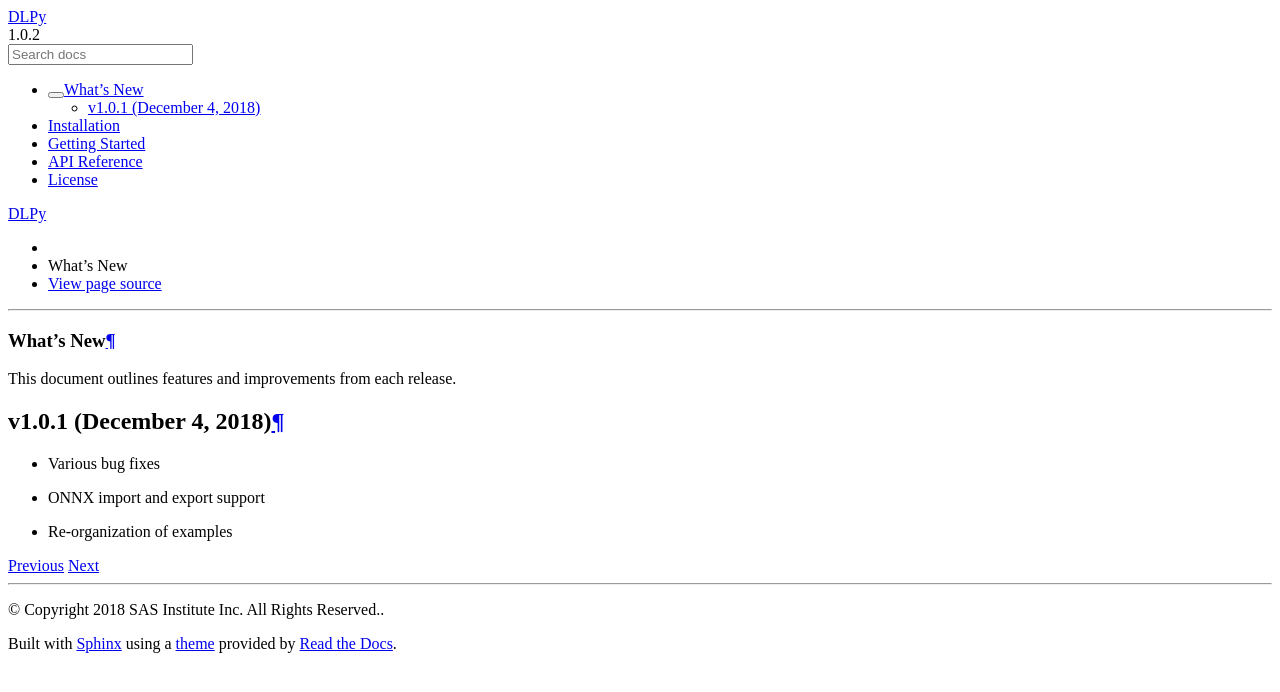
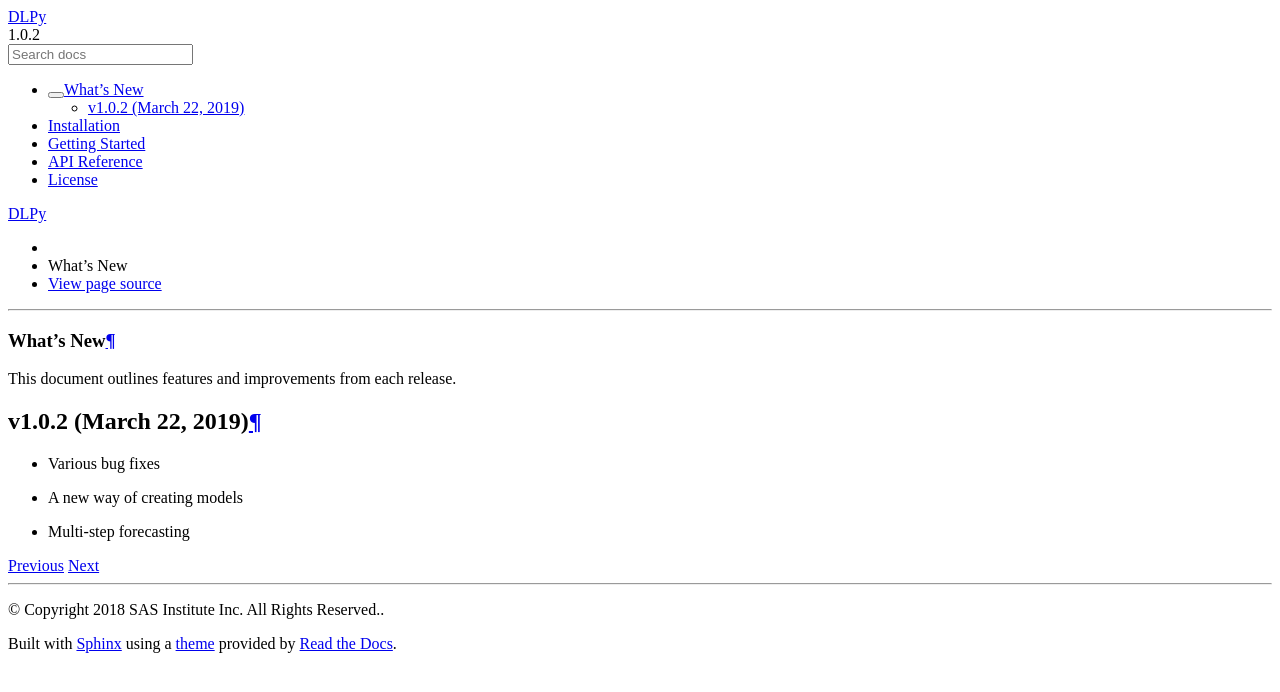
Before and after one commit to sassoftware/python-dlpy, a Sphinx documentation site: the page built from doc/source/whatsnew.rst, in a window 1280 px wide. Shown: the top 692 px of the page. Built offline with Sphinx 7.4.7 and the Read the Docs theme 2.0.0, drawn with Linux system fonts in a browser that asks for light colours; formulas are drawn with MathJax 3.

Commit message:
pre release work: what is new

```diff
--- a/doc/source/whatsnew.rst
+++ b/doc/source/whatsnew.rst
@@ -9,9 +9,9 @@
 
 This document outlines features and improvements from each release.
 
-v1.0.1 (December 4, 2018)
+v1.0.2 (March 22, 2019)
 ==========================
 
 - Various bug fixes
-- ONNX import and export support
-- Re-organization of examples
+- A new way of creating models
+- Multi-step forecasting
```
Also changed, not shown: CHANGELOG.md (+3 -3 lines).
